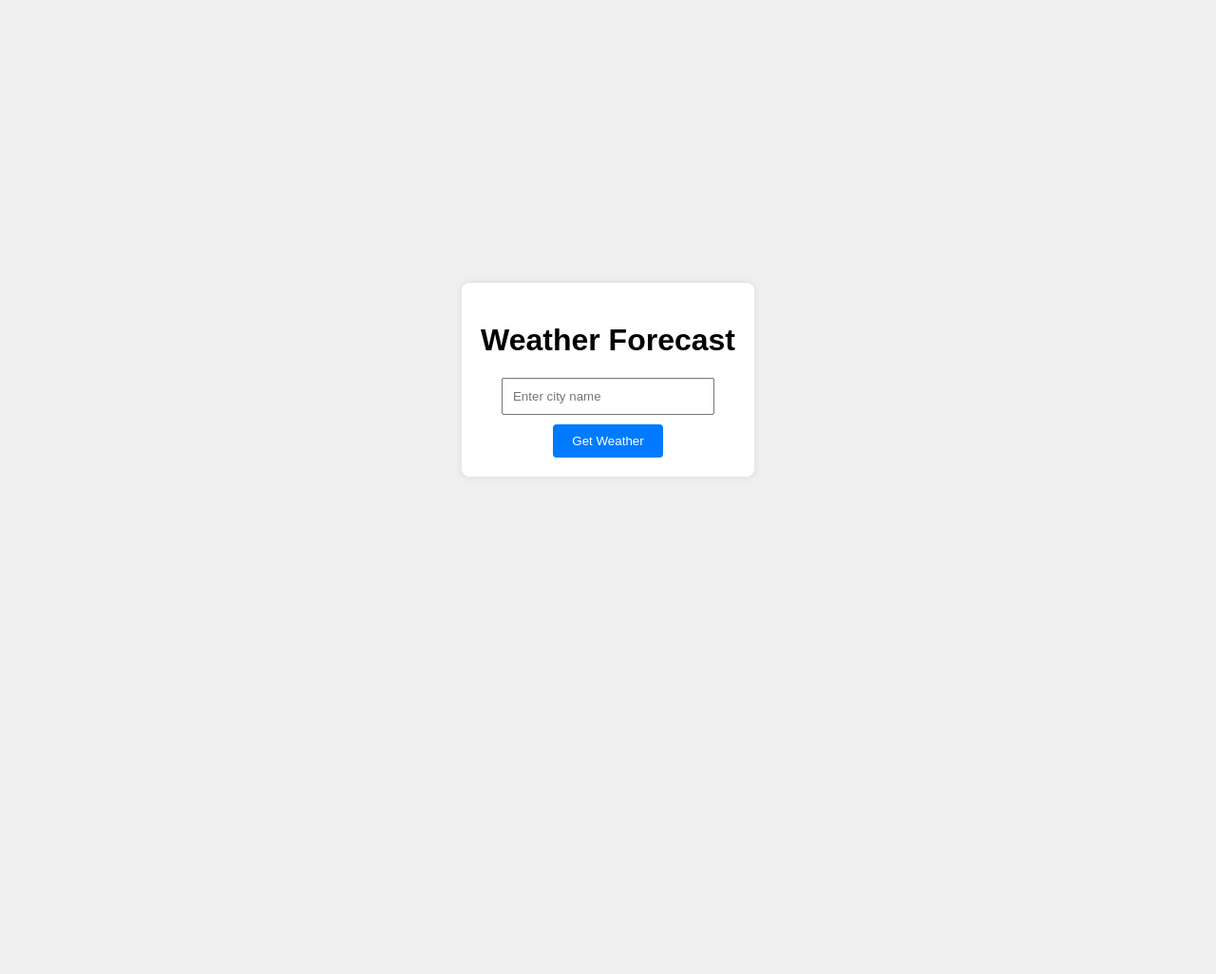
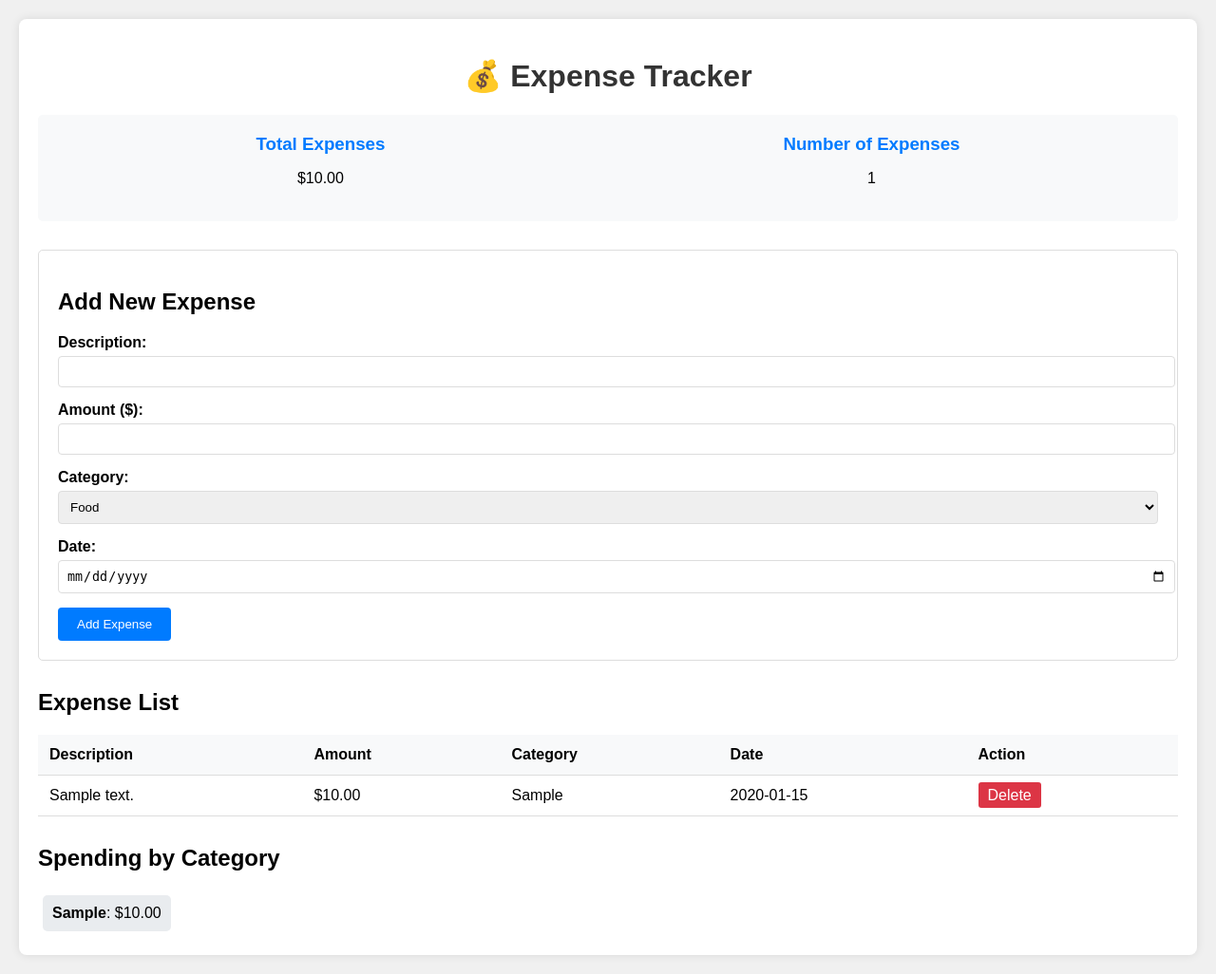
Before and after one commit to Hermon0808/Devops, a Flask app: page / in a window 1280 px wide. Shown: the whole page at 95% size. Before the commit the page ends 502 px from the top, so only its background shows below. Run offline with Flask 3, Linux system fonts and the light colour scheme; tables that the repository leaves empty hold one stand-in row (values such as "Sample post").

Commit message:
Complete Expense Tracker DevOps pipeline - Flask app with SQLite, Docker, K8s, Terraform, Ansible, GitHub Actions

```diff
--- a/ansible/deploy.yml
+++ b/ansible/deploy.yml
@@ -1,11 +1,11 @@
 ---
-- name: Deploy Weather App to Kubernetes
+- name: Deploy Expense Tracker to Kubernetes
   hosts: localhost
   connection: local
   tasks:
-    - name: Apply Kubernetes secret
+    - name: Apply Kubernetes PVC
       kubernetes.core.k8s:
-        src: ../secret.yaml
+        src: ../pvc.yaml
         state: present
 
     - name: Apply Kubernetes deployment
--- a/app/app.py
+++ b/app/app.py
@@ -1,46 +1,63 @@
-from flask import Flask, render_template, request
-import requests
+from flask import Flask, render_template, request, redirect, url_for
+import sqlite3
 import os
+from datetime import datetime
 
 app = Flask(__name__)
 
-# Get API key from environment variable
-API_KEY = os.getenv('OPENWEATHER_API_KEY', 'YOUR_OPENWEATHERMAP_API_KEY')
-BASE_URL = 'http://api.openweathermap.org/data/2.5/weather'
+# Database setup
+DATABASE = 'expenses.db'
 
-@app.route('/', methods=['GET', 'POST'])
+def get_db():
+    db = sqlite3.connect(DATABASE)
+    db.row_factory = sqlite3.Row
+    return db
+
+def init_db():
+    with app.app_context():
+        db = get_db()
+        db.execute('''CREATE TABLE IF NOT EXISTS expenses (
+            id INTEGER PRIMARY KEY AUTOINCREMENT,
+            description TEXT NOT NULL,
+            amount REAL NOT NULL,
+            category TEXT NOT NULL,
+            date TEXT NOT NULL
+        )''')
+        db.commit()
+
+@app.route('/')
 def index():
-    weather_data = None
-    error = None
-    if request.method == 'POST':
-        city = request.form.get('city')
-        if city:
-            if API_KEY == 'YOUR_OPENWEATHERMAP_API_KEY':
-                error = 'API key not configured. Please set OPENWEATHER_API_KEY environment variable.'
-            else:
-                params = {
-                    'q': city,
-                    'appid': API_KEY,
-                    'units': 'metric'
-                }
-                try:
-                    response = requests.get(BASE_URL, params=params, timeout=10)
-                    if response.status_code == 200:
-                        data = response.json()
-                        weather_data = {
-                            'city': data['name'],
-                            'temperature': data['main']['temp'],
-                            'humidity': data['main']['humidity'],
-                            'wind_speed': data['wind']['speed'],
-                            'description': data['weather'][0]['description'].capitalize()
-                        }
-                    else:
-                        error = f'API error: {response.status_code} - {response.text}'
-                except requests.exceptions.RequestException as e:
-                    error = f'Network error: {str(e)}'
-        else:
-            error = 'Please enter a city name.'
-    return render_template('index.html', weather=weather_data, error=error)
+    db = get_db()
+    expenses = db.execute('SELECT * FROM expenses ORDER BY date DESC').fetchall()
+    total = db.execute('SELECT SUM(amount) as total FROM expenses').fetchone()['total'] or 0
+    categories = db.execute('SELECT category, SUM(amount) as total FROM expenses GROUP BY category').fetchall()
+    db.close()
+    return render_template('index.html', expenses=expenses, total=total, categories=categories)
+
+@app.route('/add', methods=['POST'])
+def add_expense():
+    description = request.form['description']
+    amount = float(request.form['amount'])
+    category = request.form['category']
+    date = request.form['date'] if request.form['date'] else datetime.now().strftime('%Y-%m-%d')
+
+    db = get_db()
+    db.execute('INSERT INTO expenses (description, amount, category, date) VALUES (?, ?, ?, ?)',
+               (description, amount, category, date))
+    db.commit()
+    db.close()
+
+    return redirect(url_for('index'))
+
+@app.route('/delete/<int:id>')
+def delete_expense(id):
+    db = get_db()
+    db.execute('DELETE FROM expenses WHERE id = ?', (id,))
+    db.commit()
+    db.close()
+
+    return redirect(url_for('index'))
 
 if __name__ == '__main__':
+    init_db()
     app.run(host='0.0.0.0', port=5000, debug=True)
--- a/app/requirements.txt
+++ b/app/requirements.txt
@@ -1,2 +1 @@
 Flask==2.3.3
-requests==2.31.0
--- a/app/templates/index.html
+++ b/app/templates/index.html
@@ -3,33 +3,65 @@
 <head>
     <meta charset="UTF-8">
     <meta name="viewport" content="width=device-width, initial-scale=1.0">
-    <title>Weather Forecast App</title>
+    <title>Expense Tracker</title>
     <style>
         body {
             font-family: Arial, sans-serif;
             background-color: #f0f0f0;
-            display: flex;
-            justify-content: center;
-            align-items: center;
-            height: 100vh;
             margin: 0;
+            padding: 20px;
         }
         .container {
+            max-width: 1200px;
+            margin: 0 auto;
             background-color: white;
             padding: 20px;
             border-radius: 8px;
             box-shadow: 0 0 10px rgba(0,0,0,0.1);
+        }
+        h1 {
+            color: #333;
             text-align: center;
         }
-        input[type="text"] {
-            padding: 10px;
-            width: 200px;
-            margin-bottom: 10px;
+        .summary {
+            display: flex;
+            justify-content: space-around;
+            margin-bottom: 30px;
+            padding: 20px;
+            background-color: #f8f9fa;
+            border-radius: 5px;
+        }
+        .summary-item {
+            text-align: center;
+        }
+        .summary-item h3 {
+            margin: 0;
+            color: #007bff;
+        }
+        .form-container {
+            margin-bottom: 30px;
+            padding: 20px;
+            border: 1px solid #ddd;
+            border-radius: 5px;
+        }
+        .form-group {
+            margin-bottom: 15px;
+        }
+        label {
+            display: block;
+            margin-bottom: 5px;
+            font-weight: bold;
+        }
+        input, select {
+            width: 100%;
+            padding: 8px;
+            border: 1px solid #ddd;
+            border-radius: 4px;
         }
         button {
-            padding: 10px 20px;
             background-color: #007bff;
             color: white;
+            padding: 10px 20px;
             border: none;
             border-radius: 4px;
             cursor: pointer;
@@ -37,34 +69,120 @@
         button:hover {
             background-color: #0056b3;
         }
-        .weather-info {
+        table {
+            width: 100%;
+            border-collapse: collapse;
             margin-top: 20px;
         }
-        .error {
-            color: red;
+        th, td {
+            padding: 12px;
+            text-align: left;
+            border-bottom: 1px solid #ddd;
+        }
+        th {
+            background-color: #f8f9fa;
+            font-weight: bold;
+        }
+        .delete-btn {
+            background-color: #dc3545;
+            color: white;
+            padding: 5px 10px;
+            text-decoration: none;
+            border-radius: 3px;
+        }
+        .delete-btn:hover {
+            background-color: #c82333;
+        }
+        .categories {
+            margin-top: 30px;
+        }
+        .category-item {
+            display: inline-block;
+            background-color: #e9ecef;
+            padding: 10px;
+            margin: 5px;
+            border-radius: 5px;
         }
     </style>
 </head>
 <body>
     <div class="container">
-        <h1>Weather Forecast</h1>
-        <form method="post">
-            <input type="text" name="city" placeholder="Enter city name" required>
-            <br>
-            <button type="submit">Get Weather</button>
-        </form>
-        {% if error %}
-            <p class="error">{{ error }}</p>
-        {% endif %}
-        {% if weather %}
-            <div class="weather-info">
-                <h2>{{ weather.city }}</h2>
-                <p>Temperature: {{ weather.temperature }}°C</p>
-                <p>Humidity: {{ weather.humidity }}%</p>
-                <p>Wind Speed: {{ weather.wind_speed }} m/s</p>
-                <p>Description: {{ weather.description }}</p>
+        <h1>💰 Expense Tracker</h1>
+
+        <div class="summary">
+            <div class="summary-item">
+                <h3>Total Expenses</h3>
+                <p>${{"{:.2f}".format(total)}}</p>
             </div>
-        {% endif %}
+            <div class="summary-item">
+                <h3>Number of Expenses</h3>
+                <p>{{ expenses|length }}</p>
+            </div>
+        </div>
+
+        <div class="form-container">
+            <h2>Add New Expense</h2>
+            <form method="post" action="/add">
+                <div class="form-group">
+                    <label for="description">Description:</label>
+                    <input type="text" id="description" name="description" required>
+                </div>
+                <div class="form-group">
+                    <label for="amount">Amount ($):</label>
+                    <input type="number" id="amount" name="amount" step="0.01" required>
+                </div>
+                <div class="form-group">
+                    <label for="category">Category:</label>
+                    <select id="category" name="category" required>
+                        <option value="Food">Food</option>
+                        <option value="Transportation">Transportation</option>
+                        <option value="Entertainment">Entertainment</option>
+                        <option value="Utilities">Utilities</option>
+                        <option value="Healthcare">Healthcare</option>
+                        <option value="Shopping">Shopping</option>
+                        <option value="Other">Other</option>
+                    </select>
+                </div>
+                <div class="form-group">
+                    <label for="date">Date:</label>
+                    <input type="date" id="date" name="date">
+                </div>
+                <button type="submit">Add Expense</button>
+            </form>
+        </div>
+
+        <h2>Expense List</h2>
+        <table>
+            <thead>
+                <tr>
+                    <th>Description</th>
+                    <th>Amount</th>
+                    <th>Category</th>
+                    <th>Date</th>
+                    <th>Action</th>
+                </tr>
+            </thead>
+            <tbody>
+                {% for expense in expenses %}
+                <tr>
+                    <td>{{ expense.description }}</td>
+                    <td>${{"{:.2f}".format(expense.amount)}}</td>
+                    <td>{{ expense.category }}</td>
+                    <td>{{ expense.date }}</td>
+                    <td><a href="/delete/{{ expense.id }}" class="delete-btn">Delete</a></td>
+                </tr>
+                {% endfor %}
+            </tbody>
+        </table>
+
+        <div class="categories">
+            <h2>Spending by Category</h2>
+            {% for category in categories %}
+            <div class="category-item">
+                <strong>{{ category.category }}</strong>: ${{"{:.2f}".format(category.total)}}
+            </div>
+            {% endfor %}
+        </div>
     </div>
 </body>
 </html>
--- a/service.yaml
+++ b/service.yaml
@@ -1,11 +1,11 @@
 apiVersion: v1
 kind: Service
 metadata:
-  name: weather-app-service
+  name: expense-tracker-service
 spec:
   type: LoadBalancer
   ports:
   - port: 80
     targetPort: 5000
   selector:
-    app: weather-app
+    app: expense-tracker
```
Also changed, not shown: deployment.yaml (+12 -10 lines), pvc.yaml (added, +10 -0 lines), secret.yaml (deleted, +0 -7 lines), .github/workflows/deploy.yml, README.md (deleted), 2 other files.
